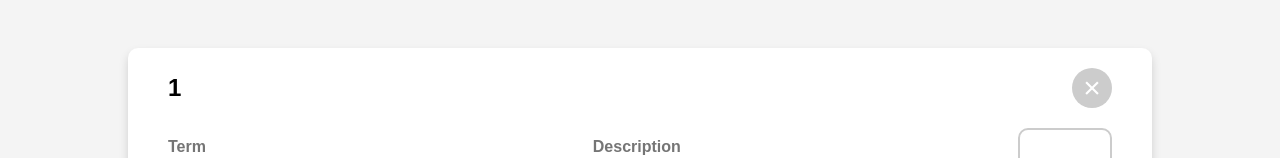
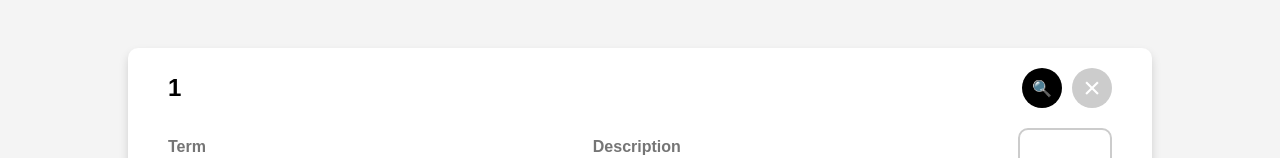
Before and after one commit to DmitriyIshchenko/flashcards, a React (Create React App) app: page / in a window 1280 px wide. Shown: the part 183-341 px from the top of the page. Built offline with nearby package versions, Linux system fonts and the light colour scheme; a web font is replaced by a local one.

Commit message:
feat: fetch word description from dictionary API

```diff
--- a/src/DeckForm/TermInput.js
+++ b/src/DeckForm/TermInput.js
@@ -4,6 +4,31 @@ import "./TermInput.scss";
 
 const IMAGES_API_URL = "https://api.unsplash.com/search/photos";
 const IMAGES_API_KEY = "zoLLYgXpGBOsvFhqJes-gEEiwH5P8qdDnP-z4MxHkaM";
+
+const WORDS_API_URL =
+  "https://dictionaryapi.com/api/v3/references/learners/json/";
+const WORDS_API_KEY = "662bbdcb-bbc5-4cb9-beb1-710821e95385";
+
+function formatDescription(data, term) {
+  console.log(data);
+  const description = data.shortdef.join(";\n");
+  const examples = data.def
+    .map((def) => def.sseq)
+    .flat(Infinity)
+    .filter((item) => typeof item !== "string" && item.dt)
+    .map((obj) => obj.dt)
+    .flat(Infinity)
+    .filter((item) => typeof item !== "string" && item.t)
+    .map((obj) =>
+      obj.t
+        .replaceAll(/{.*}(.*){.*}/g, "$1")
+        .replaceAll(term, "_".repeat(term.length))
+    )
+    .slice(0, 5)
+    .join("\n");
+
+  return `${description}${examples.length ? "\n".repeat(3) : ""}${examples}`;
+}
 
 export function TermInput({
   index,
@@ -24,13 +49,29 @@ export function TermInput({
 
     if (key !== "description") return;
 
-    // auto grow textarea
+    // TODO auto grow textarea
     textAreaRef.current.style.height = "auto";
     const { scrollHeight } = textAreaRef.current;
     textAreaRef.current.style.height = scrollHeight + "px";
   }
 
-  async function handleFetch(e) {
+  async function handleFetchWord() {
+    if (!term) return;
+
+    try {
+      const res = await fetch(`${WORDS_API_URL}${term}?key=${WORDS_API_KEY}`);
+      const data = await res.json();
+
+      const description = data.find((entry) => entry.def);
+      const result = formatDescription(description, term);
+
+      handleChange("description", result);
+    } catch (err) {
+      console.log(err);
+    }
+  }
+
+  async function handleFetchImages() {
     if (!term) return;
 
     try {
@@ -52,6 +93,14 @@ export function TermInput({
     <div className="word">
       <header className="word__header">
         <span className="word__number">{index + 1}</span>
+        <button
+          type="button"
+          title="Get description from Merriam-Webster"
+          className="word__search-btn"
+          onClick={handleFetchWord}
+        >
+          🔍️
+        </button>
         <button
           type="button"
           className="word__delete-btn"
@@ -98,7 +147,7 @@ export function TermInput({
             </>
           ) : (
             <button
-              onClick={handleFetch}
+              onClick={handleFetchImages}
               type="button"
               className="word__img-add-btn"
             >
--- a/src/DeckForm/TermInput.scss
+++ b/src/DeckForm/TermInput.scss
@@ -12,15 +12,17 @@
 
   &__header {
     display: flex;
-    justify-content: space-between;
+    gap: 1rem;
     align-items: center;
   }
 
   &__number {
     font-size: 2.4rem;
     font-weight: 700;
+    margin-right: auto;
   }
 
+  &__search-btn,
   &__delete-btn {
     transition: all 0.3s;
 
@@ -43,6 +45,15 @@
 
     &:disabled {
       background-color: #ccc;
+    }
+  }
+
+  &__search-btn {
+    background-color: #000;
+    font-size: 1.6rem;
+
+    &:hover {
+      background-color: lighten(#000, 20%);
     }
   }
 
```
